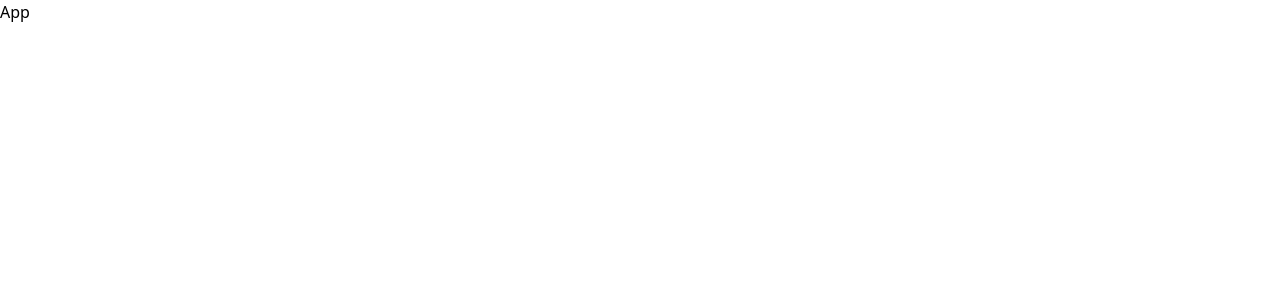
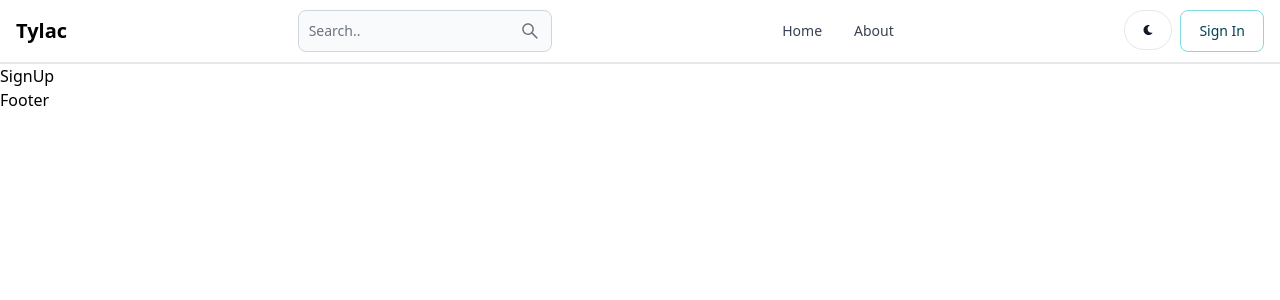
Before and after one commit to SSaabir/Tylac-Paints-Project---Advanced-Buisness-Management-System, a React (Vite) app in the folder project/: page /signup in a window 1280 px wide. Shown: the top 300 px of the page. Built offline with nearby package versions, Linux system fonts and the light colour scheme.

Commit message:
pages and routes

```diff
--- a/project/src/App.jsx
+++ b/project/src/App.jsx
@@ -1,7 +1,25 @@
 import React from 'react'
+import { BrowserRouter, Router, Route, Routes } from 'react-router-dom'
+import Home from './pages/Home'
+import About from './pages/about'
+import Dashboard from './pages/Dashboard'
+import SignIn from './pages/SignIn'
+import SignUp from './pages/SignUp'
+import Header from './components/Header'
+import Footer from './components/Footer'
 
 export default function App() {
   return (
-    <div>App</div>
+    <BrowserRouter>
+    <Header/>
+    <Routes>
+      <Route path="/" element={<Home />}/>
+      <Route path="/about" element={<About />}/>
+      <Route path="/dashboard" element={<Dashboard />}/>
+      <Route path="/signin" element={<SignIn />}/>
+      <Route path="/signup" element={<SignUp />}/>
+    </Routes>
+    <Footer/>
+    </BrowserRouter>
   )
 }
--- /dev/null
+++ b/project/src/components/Footer.jsx
@@ -0,0 +1,7 @@
+import React from 'react'
+
+export default function Footer() {
+  return (
+    <div>Footer</div>
+  )
+}
--- /dev/null
+++ b/project/src/components/Header.jsx
@@ -0,0 +1,43 @@
+import { Button, Navbar, TextInput } from 'flowbite-react'
+import { Link, useLocation } from 'react-router-dom'
+import { AiOutlineSearch } from 'react-icons/ai'
+import { FaMoon } from 'react-icons/fa'
+import React from 'react'
+
+export default function Header() {
+    const path= useLocation().pathname;
+  return (
+    <Navbar className='border-b-2'>
+    <Link to="/" className='self-center whitespace-nowrap text-sm sm:text-xl font-semibold dark:text-white'>
+    <span>Tylac</span>
+    </Link>
+    <form>
+        <TextInput
+        type='text'
+        placeholder='Search..'
+        rightIcon={AiOutlineSearch}
+        className='hidden lg:inline'/>
+    </form>
+    <Button className='w-12 h-10 lg:hidden' color='gray' pill>
+        <AiOutlineSearch/>
+    </Button>
+    <div className='flex gap-2 md:order-2'>
+        <Button className='w-12 h-10 hidden sm:inline' color='gray' pill>
+            <FaMoon/>
+        </Button>
+        <Link to='/signin'>
+        <Button color='teal'>Sign In</Button>
+        </Link>
+        <Navbar.Toggle/>
+    </div>
+        <Navbar.Collapse>
+            <Navbar.Link active={path=="/"} as={'div'}>
+                <Link to='/'>Home</Link>
+            </Navbar.Link>
+            <Navbar.Link active={path=="/about"} as={'div'}>
+                <Link to='/about'>About</Link>
+            </Navbar.Link>
+        </Navbar.Collapse>
+    </Navbar>
+  )
+}
--- /dev/null
+++ b/project/src/pages/About.jsx
@@ -0,0 +1,7 @@
+import React from 'react'
+
+export default function About() {
+  return (
+    <div>About</div>
+  )
+}
--- /dev/null
+++ b/project/src/pages/Dashboard.jsx
@@ -0,0 +1,7 @@
+import React from 'react'
+
+export default function Dashboard() {
+  return (
+    <div>Dashboard</div>
+  )
+}
--- /dev/null
+++ b/project/src/pages/Home.jsx
@@ -0,0 +1,7 @@
+import React from 'react'
+
+export default function Home() {
+  return (
+    <div>Home</div>
+  )
+}
--- /dev/null
+++ b/project/src/pages/SignIn.jsx
@@ -0,0 +1,7 @@
+import React from 'react'
+
+export default function SignIn() {
+  return (
+    <div>SignIn</div>
+  )
+}
--- /dev/null
+++ b/project/src/pages/SignUp.jsx
@@ -0,0 +1,7 @@
+import React from 'react'
+
+export default function SignUp() {
+  return (
+    <div>SignUp</div>
+  )
+}
```
